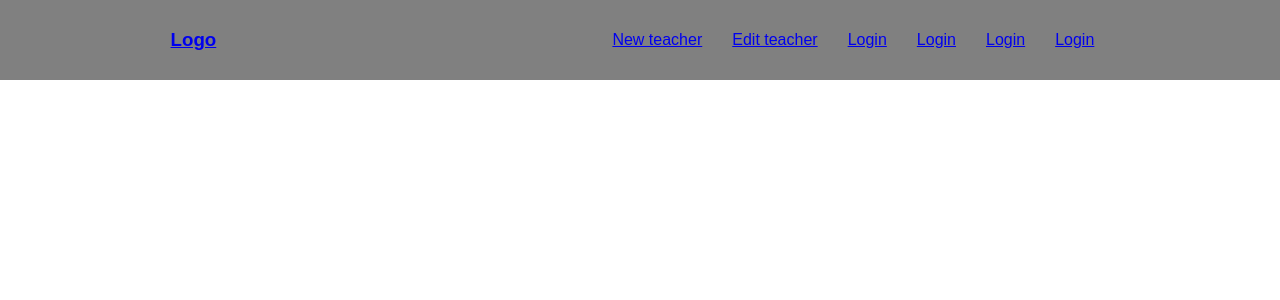
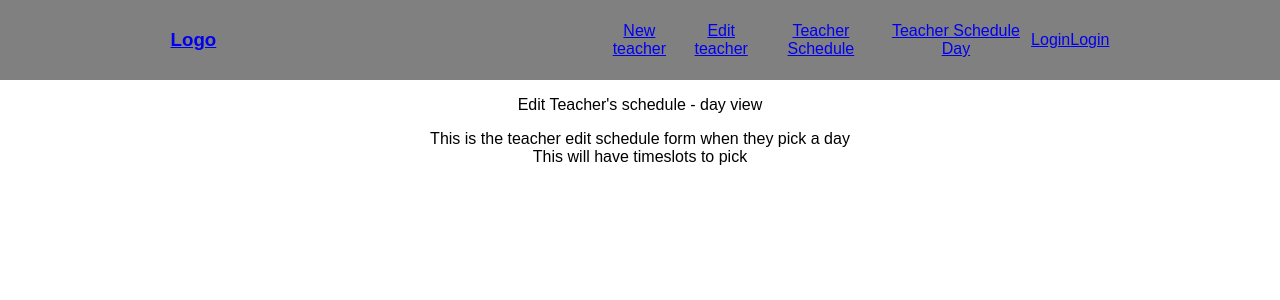
Before and after one commit to jonny-ms/legato-client, a React (Create React App) app: page /teachers/schedule/day in a window 1280 px wide. Shown: the top 300 px of the page. Built offline with nearby package versions, Linux system fonts and the light colour scheme.

Commit message:
Add new routes for teachers

```diff
--- a/src/App.js
+++ b/src/App.js
@@ -7,6 +7,8 @@ import Search from "./Search";
 import Home from "./Home";
 import NewTeacher from "./components/teachers/new";
 import EditTeacher from "./components/teachers/edit";
+import TeacherMonth from "./components/teachers/scheduleMonth";
+import TeacherDay from "./components/teachers/scheduleDay";
 import { BrowserRouter as Router, Switch, Route } from "react-router-dom";
 
 class App extends Component {
@@ -19,6 +21,8 @@ class App extends Component {
             <Route exact path="/" component={Home} />
             <Route exact path="/teachers/new" component={NewTeacher} />
             <Route exact path="/teachers/edit" component={EditTeacher} />
+            <Route exact path="/teachers/schedule" component={TeacherMonth} />
+            <Route exact path="/teachers/schedule/day" component={TeacherDay} />
             <Route exact path="/Search" component={Search} />
           </Switch>
         </div>
--- a/src/components/_nav.js
+++ b/src/components/_nav.js
@@ -16,11 +16,11 @@ class Nav extends Component {
           <Link to="/teachers/edit">
             <li>Edit teacher</li>
           </Link>
-          <Link to="/about">
-            <li>Login</li>
+          <Link to="/teachers/schedule">
+            <li>Teacher Schedule</li>
           </Link>
-          <Link to="/about">
-            <li>Login</li>
+          <Link to="/teachers/schedule/day">
+            <li>Teacher Schedule Day</li>
           </Link>
           <Link to="/about">
             <li>Login</li>
--- /dev/null
+++ b/src/components/teachers/scheduleDay.js
@@ -0,0 +1,13 @@
+import React from "react";
+
+const TeacherDay = () => {
+  return (
+    <div className="EditTeacher">
+      <p>Edit Teacher's schedule - day view</p>
+      <div>This is the teacher edit schedule form when they pick a day</div>
+      <div>This will have timeslots to pick</div>
+    </div>
+  );
+};
+
+export default TeacherDay;
--- /dev/null
+++ b/src/components/teachers/scheduleMonth.js
@@ -0,0 +1,13 @@
+import React from "react";
+
+const TeacherSchedule = () => {
+  return (
+    <div className="EditTeacher">
+      <p>Edit Teacher's schedule</p>
+      <div>This is the teacher edit schedule form</div>
+      <div>This will have a calendar to set the teachers schedule</div>
+    </div>
+  );
+};
+
+export default TeacherSchedule;
```
